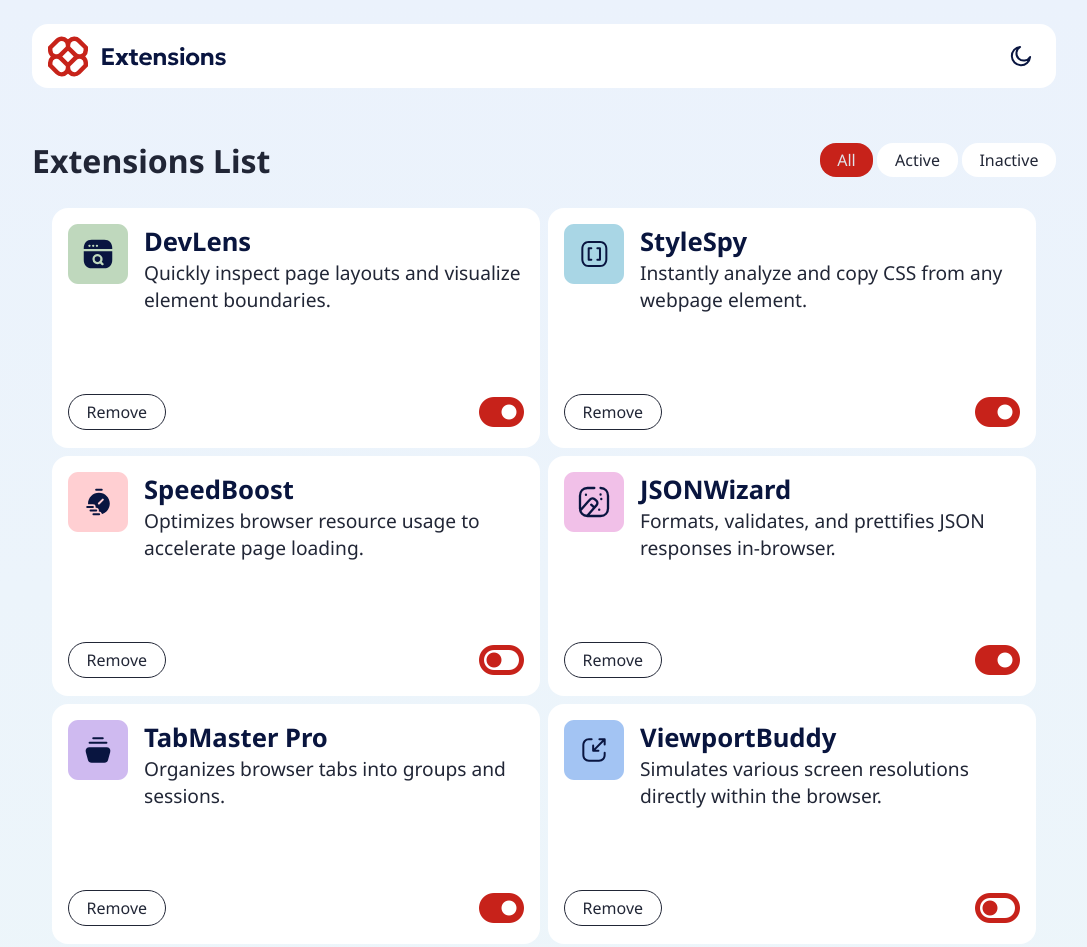
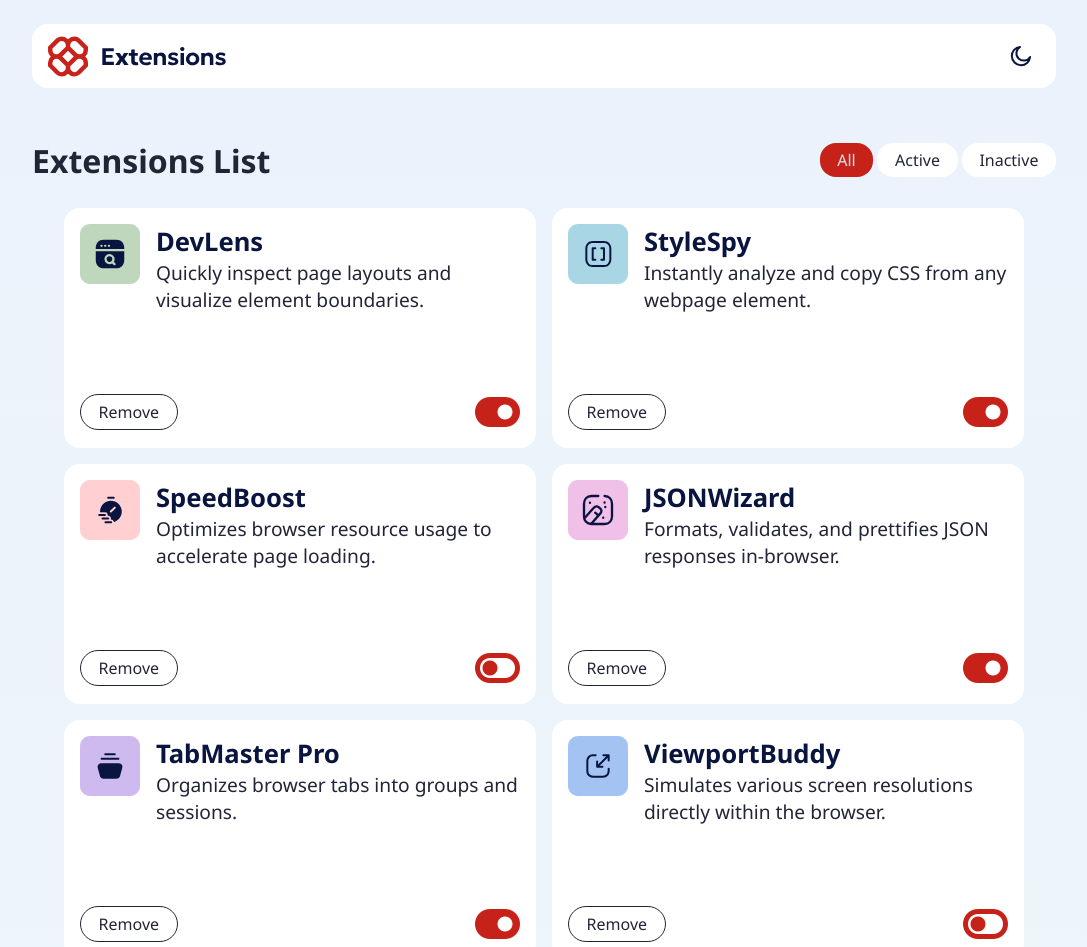
Before and after one commit to AlyssonDemari/Browser-extension-manager-UI, a plain HTML site: page index.html in a window 1280 px wide. Shown: the top 947 px of the page, without its empty margins (96-1183 px from the left). Drawn offline with Linux system fonts and the light colour scheme.

Commit message:
modificação no card

```diff
--- a/style/index.scss
+++ b/style/index.scss
@@ -94,11 +94,11 @@ main {
     display: flex;
     justify-content: center;
     align-items: center;
-    gap: .5rem;
+    gap: 1rem;
     flex-wrap: wrap;
 
     .card{
-        width: 30.5rem;
+        width: 29.5rem;
         height: 15rem;
         border-radius: $border-radius-sm;
         background: var(--bg-cards);
```
Also changed, not shown: style/index.css, 1 other file.
